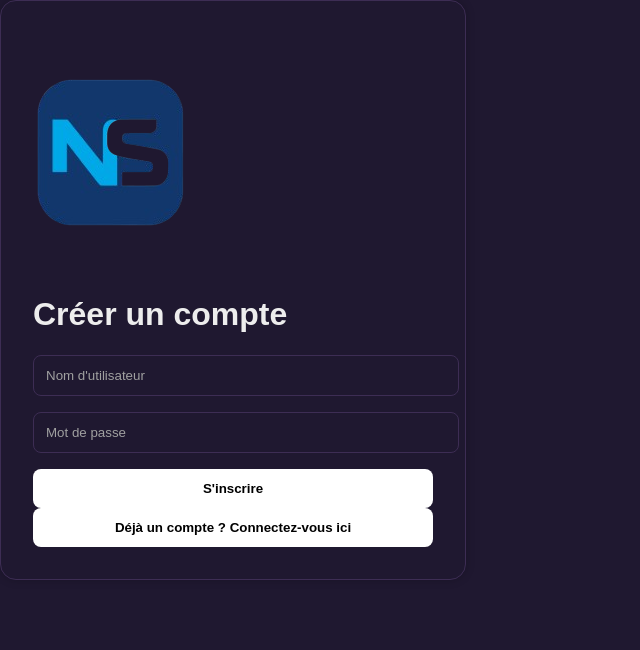
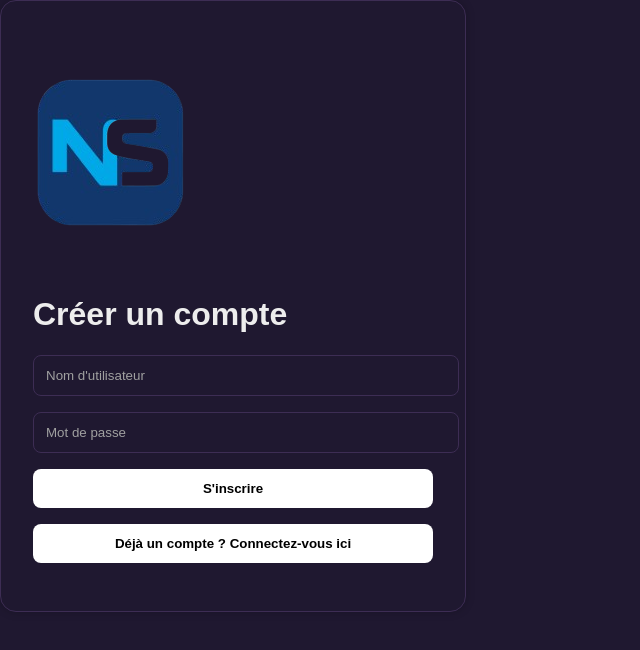
Before and after one commit to LouayAbdelkader/ApplicationNextStep, a Next.js app in the folder frontend-ecommerce/: page /signup in a window 1280 px wide. Shown: the top 650 px of the page, without its empty margins (0-640 px from the left). Built offline with nearby package versions, Linux system fonts and the light colour scheme.

Commit message:
Update style.css

```diff
--- a/frontend-ecommerce/src/app/style.css
+++ b/frontend-ecommerce/src/app/style.css
@@ -1,22 +1,23 @@
-/* Applique à toutes les pages */
-body, html {
+/* Appliquer à toutes les pages */
+html, body {
   margin: 0;
   padding: 0;
   height: 100%;
-  font-family: Arial, sans-serif;
   background-color: #1f1830;
   color: #ededed;
+  font-family: Arial, sans-serif;
 }
 
-/* Centrage vertical et horizontal */
+/* Centrage vertical + horizontal */
 .center-container {
   display: flex;
   justify-content: center;
   align-items: center;
-  min-height: 100vh;
+  height: 100vh; /* Hauteur écran complète */
+  width: 100vw;
 }
 
-/* Carte de formulaire */
+/* Formulaire centré */
 .card {
   width: 100%;
   max-width: 400px;
@@ -24,7 +25,7 @@ body, html {
   background-color: #1f1830;
   border: 1px solid #3d2d54;
   border-radius: 1rem;
-  box-shadow: 0 0 10px rgba(0,0,0,0.2);
+  box-shadow: 0 0 10px rgba(0, 0, 0, 0.2);
 }
 
 /* Champs */
@@ -38,10 +39,11 @@ body, html {
   color: #ededed;
 }
 
-/* Bouton */
+/* Bouton principal */
 .card button {
   width: 100%;
   padding: 0.75rem;
+  margin-bottom: 1rem;
   background-color: #ffffff;
   color: #000000;
   font-weight: bold;
@@ -50,9 +52,10 @@ body, html {
   cursor: pointer;
 }
 
+/* Lien secondaire */
 .card .link {
+  display: block;
   text-align: center;
-  margin-top: 1.5rem;
   font-size: 0.9rem;
   color: #90cdf4;
   text-decoration: underline;
```
